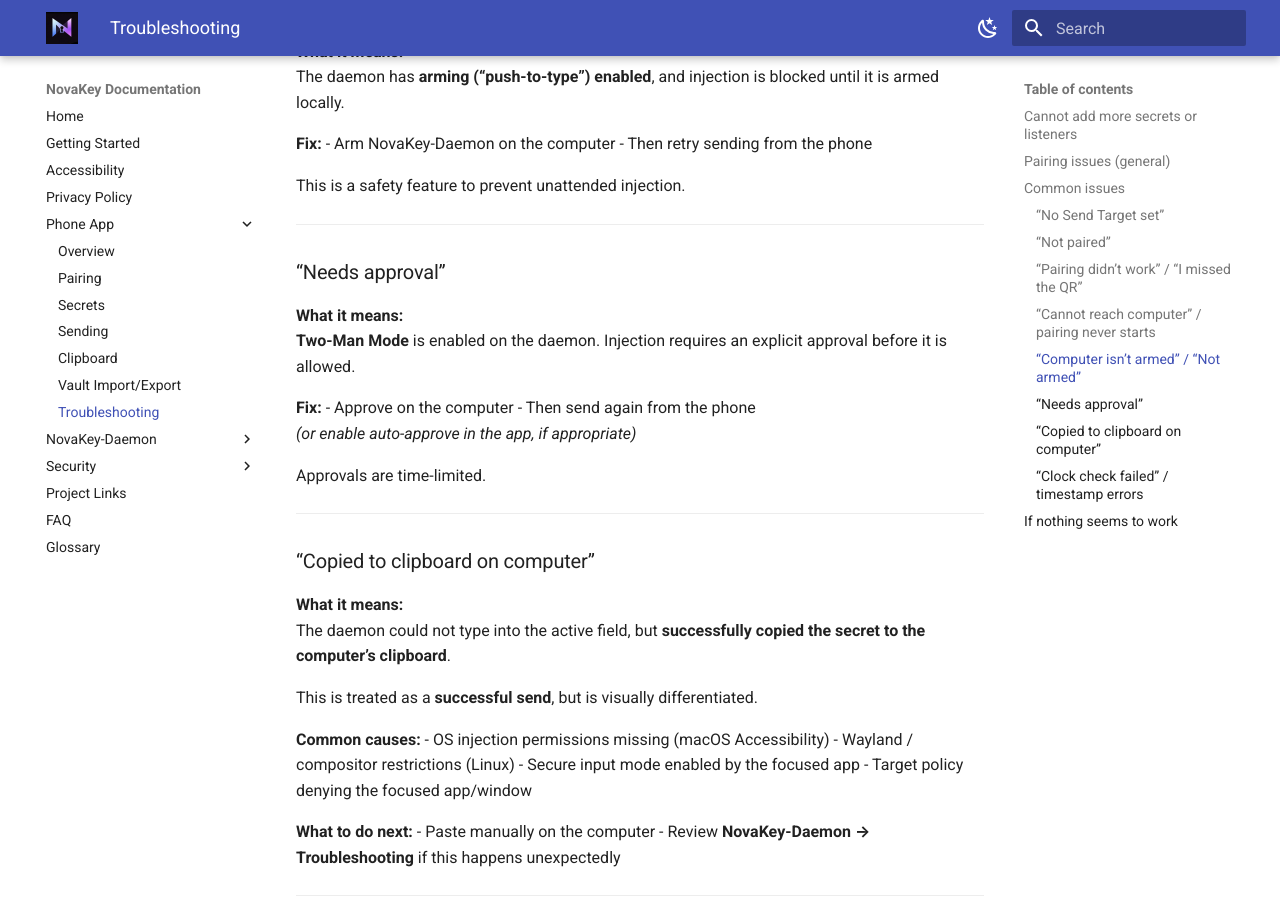
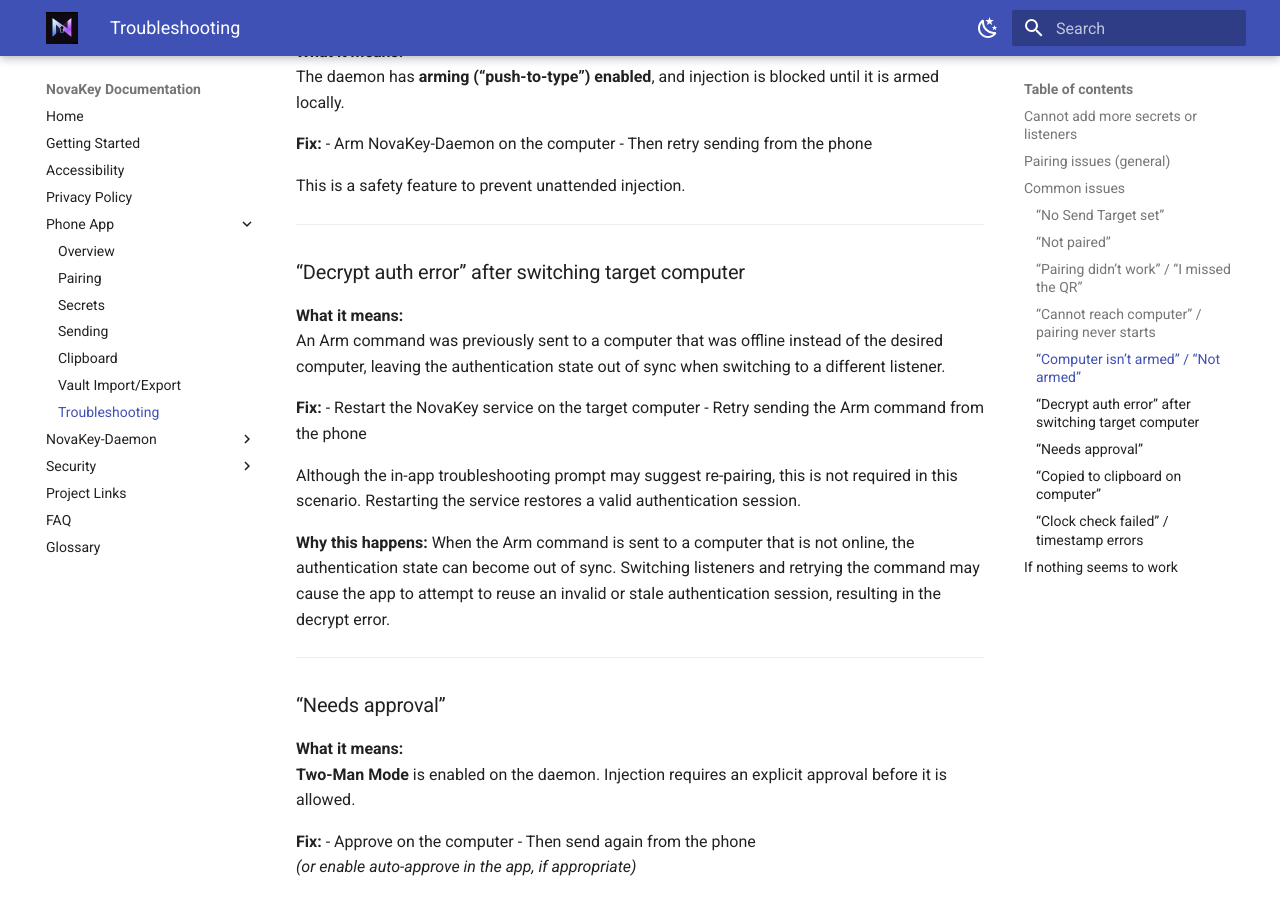
Before and after one commit to OsbornePro/NovaKey-Daemon, an MkDocs documentation site: the page built from docs/phone/troubleshooting.md, in a window 1280 px wide and 900 px high, scrolled down 1989 px. Built offline with MkDocs 1.6.1 and Material for MkDocs 9.7.7, drawn with Linux system fonts in a browser that asks for light colours.

Commit message:
Added a newly discovered scenario to troubleshooting

```diff
--- a/docs/phone/troubleshooting.md
+++ b/docs/phone/troubleshooting.md
@@ -109,6 +109,24 @@
 
 ---
 
+### “Decrypt auth error” after switching target computer
+
+**What it means:**
+An Arm command was previously sent to a computer that was offline instead of the desired computer, leaving the authentication state out of sync when switching to a different listener.
+
+**Fix:**
+- Restart the NovaKey service on the target computer
+- Retry sending the Arm command from the phone
+
+Although the in-app troubleshooting prompt may suggest re-pairing, this is not required in this scenario.
+Restarting the service restores a valid authentication session.
+
+**Why this happens:**
+When the Arm command is sent to a computer that is not online, the authentication state can become out of sync.
+Switching listeners and retrying the command may cause the app to attempt to reuse an invalid or stale authentication session, resulting in the decrypt error.
+
+---
+
 ### “Needs approval”
 
 **What it means:**
```
